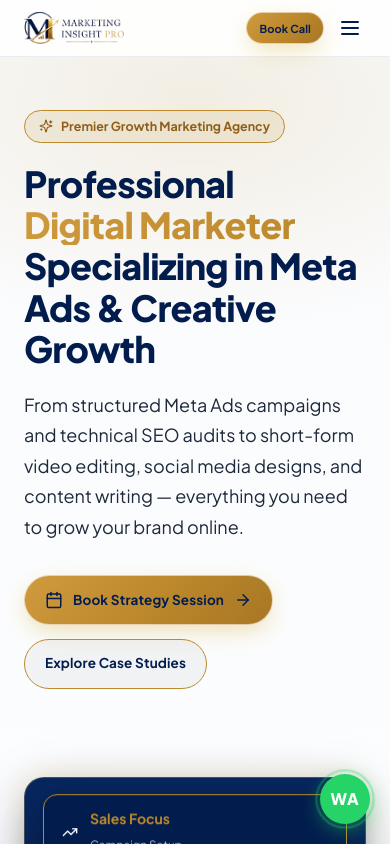
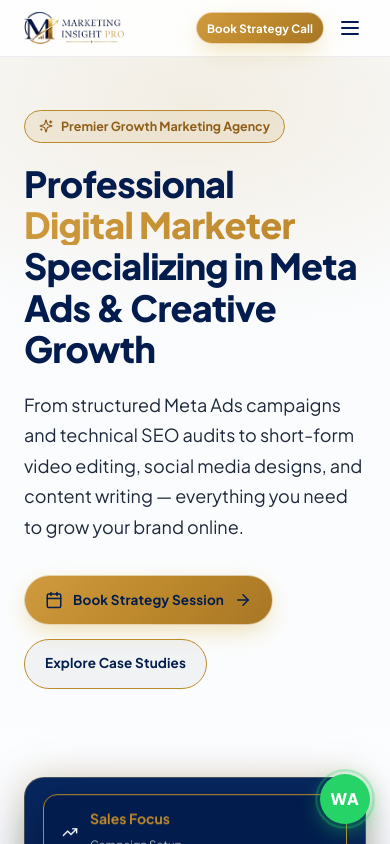
Before and after one commit to aishtiaque875-hub/Marketing-Insight-Pro-, a React (Vite) app: page / in a window 390 px wide. Shown: the top 844 px of the page. Built offline with nearby package versions, Linux system fonts and the light colour scheme.

Commit message:
fix: restore original testimonials, hide role/company, show single Book Strategy Call button on mobile next to hamburger

```diff
--- a/src/components/Navbar.css
+++ b/src/components/Navbar.css
@@ -94,41 +94,31 @@
   gap: 10px;
 }
 
-/* Desktop CTA button */
-.navbar-cta-small {
+/* Unified CTA button */
+.navbar-cta-btn {
   padding: 10px 20px !important;
   font-size: 13.5px !important;
   border-radius: 9999px !important;
   height: 42px !important;
   letter-spacing: 0.01em;
   white-space: nowrap;
-}
-
-/* Mobile CTA pill - hidden on desktop */
-.mobile-cta-pill {
-  display: none;
-  background: var(--gold-gradient);
-  color: #FFFFFF;
-  border-radius: 9999px;
+  display: inline-flex;
+  align-items: center;
+  gap: 8px;
+  background: var(--gold-gradient) !important;
+  color: #FFFFFF !important;
+  box-shadow: var(--shadow-gold);
+  transition: all 0.3s cubic-bezier(0.16, 1, 0.3, 1);
   border: none;
   font-family: var(--font-ui);
   font-weight: 700;
-  cursor: pointer;
-  box-shadow: var(--shadow-gold);
-  transition: all 0.3s cubic-bezier(0.16, 1, 0.3, 1);
-  padding: 8px 14px !important;
-  font-size: 12.5px !important;
-  height: 36px !important;
-  white-space: nowrap;
-  letter-spacing: 0.01em;
-  align-items: center;
-  justify-content: center;
 }
 
-.mobile-cta-pill:hover {
+.navbar-cta-btn:hover {
   transform: translateY(-2px);
   box-shadow: 0 8px 20px rgba(189, 137, 44, 0.45);
 }
+
 
 
 .mobile-toggle {
@@ -202,13 +192,11 @@
     display: none;
   }
 
-  /* Hide desktop CTA on mobile */
-  .desktop-cta {
-    display: none !important;
-  }
-
-  .mobile-cta-pill {
-    display: flex !important;
+  .navbar-cta-btn {
+    display: inline-flex !important;
+    padding: 8px 14px !important;
+    font-size: 12.5px !important;
+    height: 36px !important;
   }
 
   .mobile-toggle {
@@ -231,9 +219,13 @@
     height: 32px;
   }
 
-  .mobile-cta-pill {
-    font-size: 11px !important;
-    padding: 7px 12px !important;
+  .navbar-cta-btn {
+    font-size: 11.5px !important;
+    padding: 6px 10px !important;
     height: 32px !important;
   }
+
+  .navbar-cta-btn svg {
+    display: none; /* Hide calendar & arrow icons to save space on small mobile screens */
+  }
 }
--- a/src/components/Navbar.jsx
+++ b/src/components/Navbar.jsx
@@ -56,14 +56,8 @@ export default function Navbar() {
           </nav>
 
           <div className="navbar-actions">
-            {/* Desktop CTA */}
-            <button className="btn btn-gold navbar-cta-small desktop-cta" onClick={() => setModalOpen(true)}>
-              <Calendar size={13} /> Book Strategy Call <ArrowRight size={13} />
-            </button>
-
-            {/* Mobile CTA: positioned next to hamburger toggle */}
-            <button className="btn btn-gold mobile-cta-pill" onClick={() => setModalOpen(true)}>
-              Book Call
+            <button className="btn btn-gold navbar-cta-btn" onClick={() => setModalOpen(true)}>
+              <Calendar size={13} /> Book Strategy Call <ArrowRight size={13} className="cta-arrow" />
             </button>
 
             <button
--- a/src/components/TestimonialCarousel.jsx
+++ b/src/components/TestimonialCarousel.jsx
@@ -29,7 +29,7 @@ export default function TestimonialCarousel() {
         <div className="card-top">
           <div className="stars-wrap">
             {[...Array(item.rating)].map((_, i) => (
-              <Star key={i} size={18} fill="#D4AF37" color="#D4AF37" />
+              <Star key={i} size={18} fill="#BD892C" color="#BD892C" />
             ))}
           </div>
           <div className="result-badge">
@@ -55,7 +55,6 @@ export default function TestimonialCarousel() {
                   </span>
                 )}
               </div>
-              <div className="client-role">{item.role} &bull; <span className="gold-company">{item.company}</span></div>
             </div>
           </div>
 
--- a/src/data/testimonials.js
+++ b/src/data/testimonials.js
@@ -1,38 +1,50 @@
 export const testimonials = [
   {
     name: 'Bilal Hashmi',
-    role: 'Business Owner',
+    role: 'CEO & Founder',
     company: 'Hashmi Luxury Living',
     initials: 'BH',
     avatar: 'https://images.unsplash.com/photo-1507003211169-0a1dd7228f2d?w=150&auto=format&fit=crop&q=80',
     rating: 5,
-    result: 'Consistent Sales Generation',
+    result: '+340% WhatsApp Sales',
     verified: true,
     quote:
-      "The team at Marketing Insight Pro set up and managed our Meta Ads campaigns with extreme precision. They developed high-converting creatives that were specifically designed to sell, handling the campaign management from start to finish. The result was a steady flow of sales inquiries and actual customer conversions.",
+      "I was skeptical about Meta Ads after burning money with past agencies. Marketing Insight Pro redesigned our entire funnel and targeted high-net-worth buyers. In our first 30 days, our qualified sales inquiries tripled!",
   },
   {
-    name: 'Ahmad Raza',
-    role: 'Founder',
-    company: 'PEPVIAL & PLANETCERT',
-    initials: 'AR',
+    name: 'Ayesha Farooq',
+    role: 'Managing Director',
+    company: 'Farooq Skincare Co.',
+    initials: 'AF',
+    avatar: 'https://images.unsplash.com/photo-1573496359142-b8d87734a5a2?w=150&auto=format&fit=crop&q=80',
+    rating: 5,
+    result: '4.8x ROAS Achieved',
+    verified: true,
+    quote:
+      'Their UI/UX team transformed our store experience while their performance team scaled our Meta ad campaigns. Our online revenue doubled within 60 days. Truly an enterprise-level growth partner.',
+  },
+  {
+    name: 'Hamza Sheikh',
+    role: 'Co-Founder',
+    company: 'UrbanBite Foods',
+    initials: 'HS',
     avatar: 'https://images.unsplash.com/photo-1500648767791-00dcc994a43e?w=150&auto=format&fit=crop&q=80',
     rating: 5,
-    result: 'Comprehensive SEO Reports',
+    result: '#1 Rank on Google',
     verified: true,
     quote:
-      'We engaged them for a full SEO analysis, covering keyword research, technical on-page auditing, off-page structure, and backlink research. The SEO reports they delivered were highly detailed and actionable. It gave us a clear roadmap to optimize our search presence effectively.',
+      'Our website was invisible on Google before working with Marketing Insight Pro. Within 3 months of technical SEO and content strategy, we captured top 3 rankings for high-intent keywords across our industry.',
   },
   {
     name: 'Sana Malik',
-    role: 'Marketing Coordinator',
-    company: 'Interior & Lifestyle Studio',
+    role: 'Marketing Lead',
+    company: 'Malik Luxury Interiors',
     initials: 'SM',
     avatar: 'https://images.unsplash.com/photo-1580489944761-15a19d654956?w=150&auto=format&fit=crop&q=80',
     rating: 5,
-    result: 'Premium Creative Output',
+    result: '12M+ Reel Views',
     verified: true,
     quote:
-      'From social media post graphics for Instagram and Facebook to editing clean, high-retention reels, their work has been top-tier. They align every design with our brand identity and ensure that the copywriting is polished, grammatically correct, and engaging for our target audience.',
+      'The video editing and social media management from this agency genuinely rival global luxury brands. Fast turnarounds, transparent reporting, and unmatched creative direction.',
   },
 ];
```
